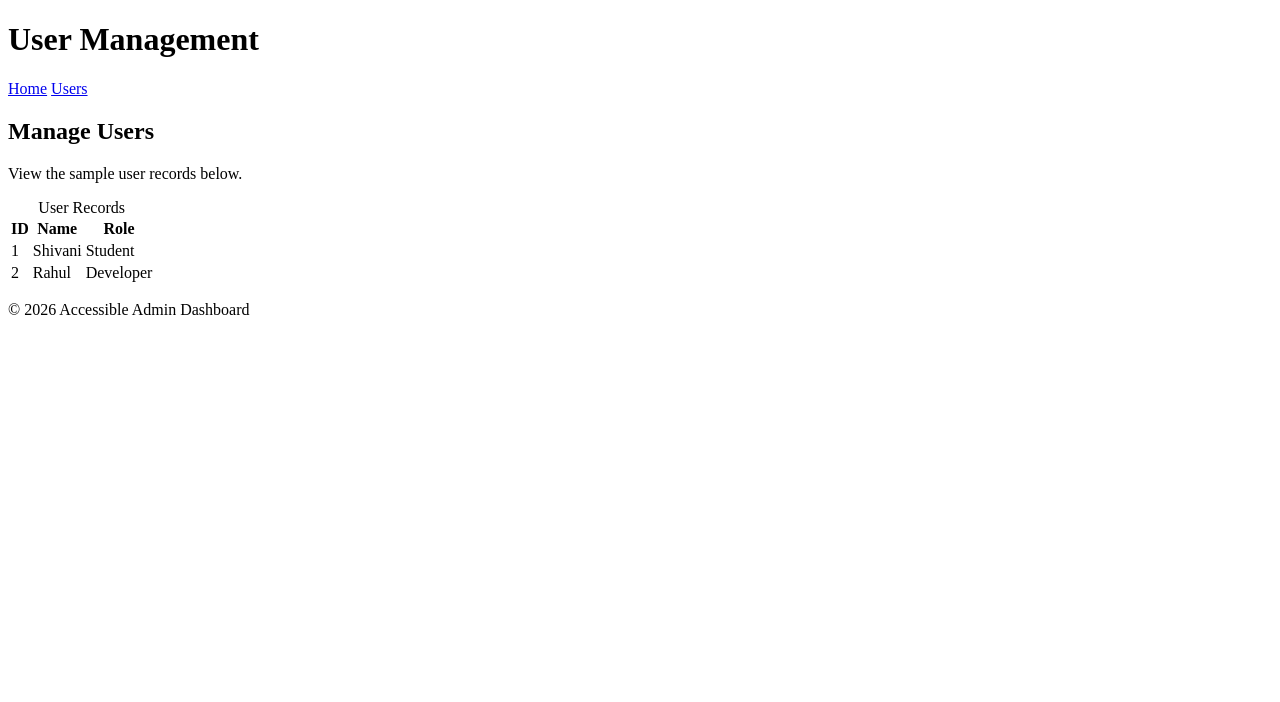
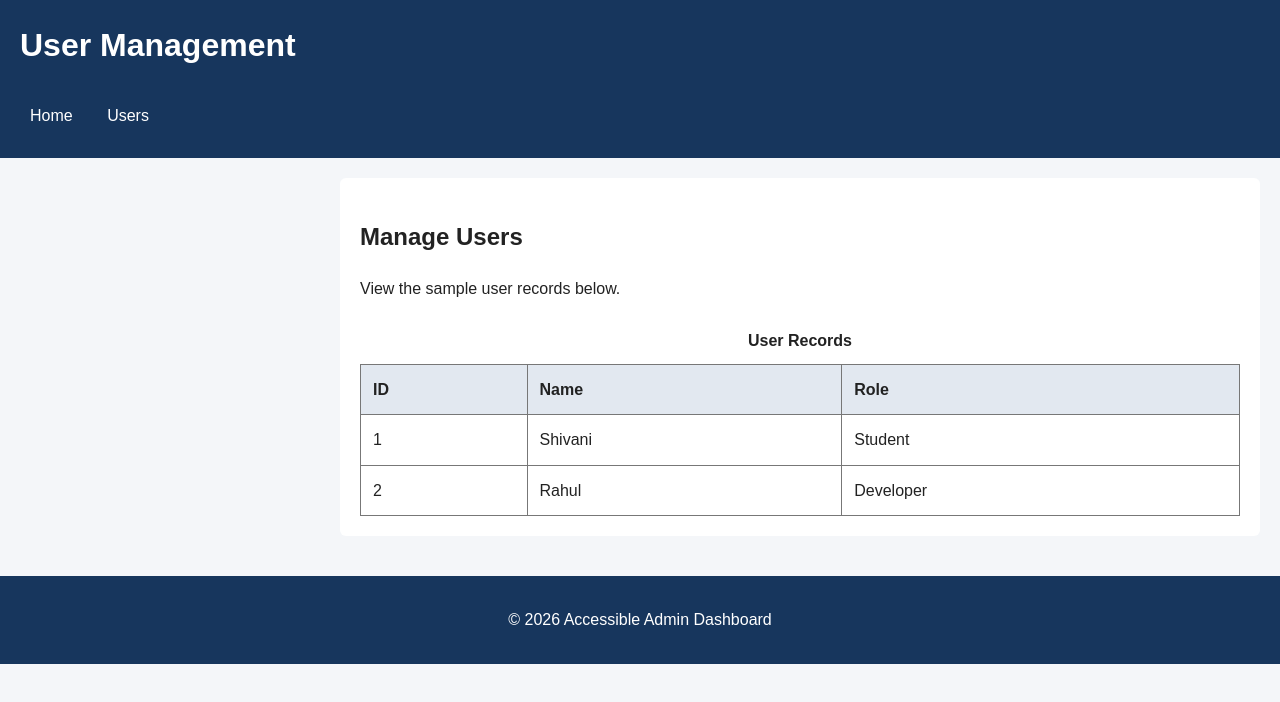
Before and after one commit to shivani-ghatage/accessibilty-audit-project-2026, a plain HTML site: page client/user.html in a window 1280 px wide. Drawn offline with Linux system fonts and the light colour scheme.

Commit message:
Update user.html

```diff
--- a/client/user.html
+++ b/client/user.html
@@ -3,7 +3,11 @@
 <head>
     <meta charset="UTF-8">
     <meta name="viewport" content="width=device-width, initial-scale=1.0">
+
     <title>User Management | Admin Dashboard</title>
+
+    <!-- Connect CSS stylesheet -->
+    <link rel="stylesheet" href="style.css">
 </head>
 <body>
     <header>
```
